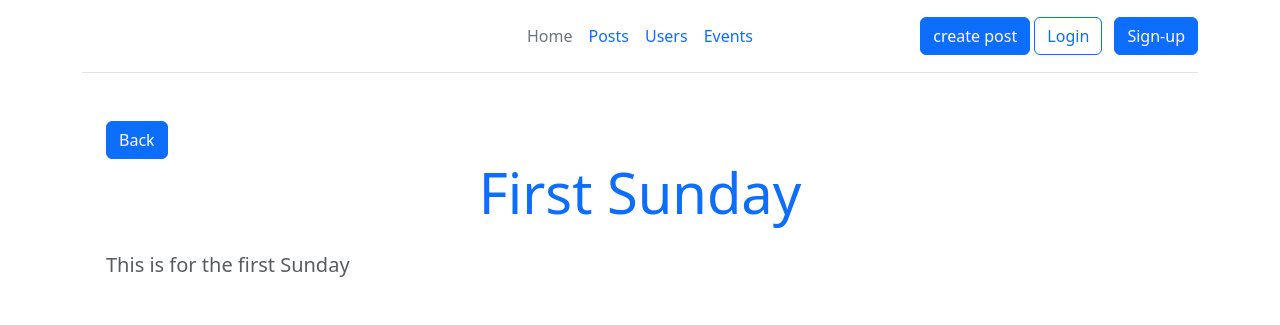
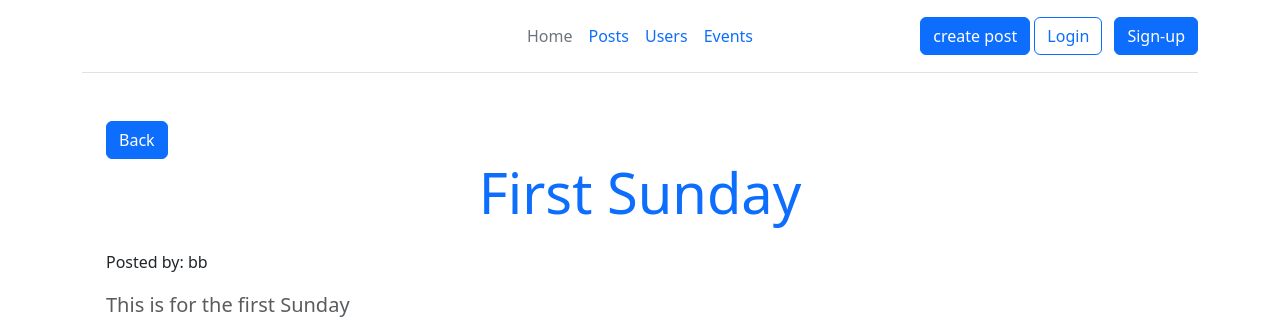
Before and after one commit to brentwong-kiel1997/simple_social_media_template_with_django, a Django app: page /events/event_post/44f82ea0-f3f9-49bc-846b-58aae149eb17/ in a window 1280 px wide. Shown: the top 325 px of the page. Run offline with Django 5.2, Linux system fonts and the light colour scheme; data comes from the database, SQL or seed files in the repository.

```diff
--- a/social/events/templates/events/event_post.html
+++ b/social/events/templates/events/event_post.html
@@ -10,6 +10,7 @@
         <!-- Post Title -->
         <a href="{% url 'single_event' post.event.id %}" class="btn btn-primary">Back</a>
         <h1 class="display-4 mb-4 text-center text-primary">{{ post.event_post_title }}</h1>
+        Posted by: {{ post.owner.username }}
         {% if user == post.owner %}
         <a href="{% url 'edit_event_post' post.id %}" class="btn btn-primary">Edit</a>
         <a href="{% url 'delete_event_post' post.id %}" class="btn btn-danger">Delete</a>
```
